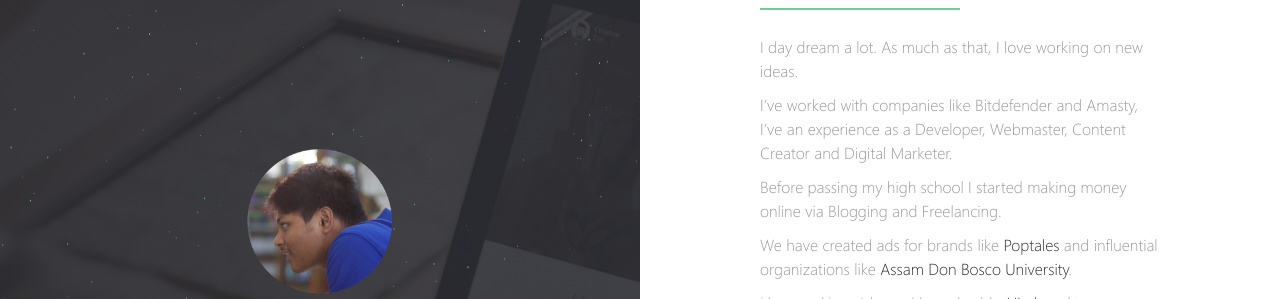
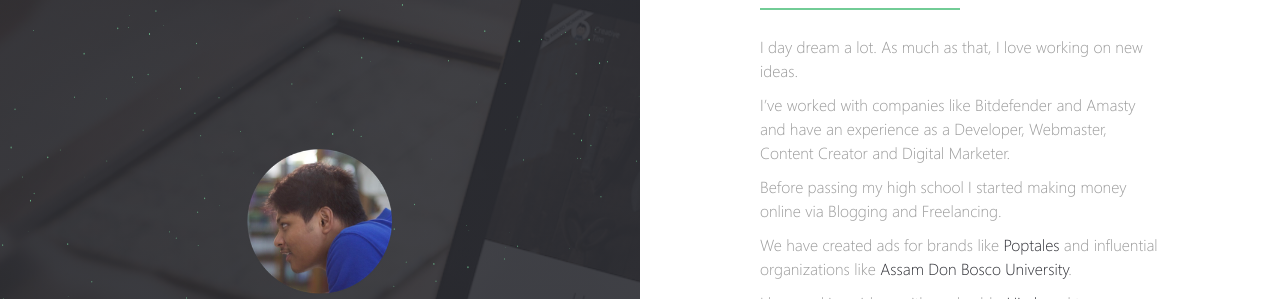
Before and after one commit to skyhitblog/skyhitblog.github.io, a Jekyll site: the page built from index.md, in a window 1280 px wide. Shown: the part 128-427 px from the top of the page. Built offline with Jekyll 4.4.1, drawn with Linux system fonts in a browser that asks for light colours; our own code applies the rules of GitHub Pages for plain Markdown files.

Commit message:
Update index.md

```diff
--- a/index.md
+++ b/index.md
@@ -5,7 +5,7 @@ layout: home
 
 I day dream a lot. As much as that, I love working on new ideas.
 
-I've worked with companies like Bitdefender and Amasty, I've an experience as a Developer, Webmaster, Content Creator and Digital Marketer.
+I've worked with companies like Bitdefender and Amasty and have an experience as a Developer, Webmaster, Content Creator and Digital Marketer.
 
 Before passing my high school I started making money online via Blogging and Freelancing.
 
```
